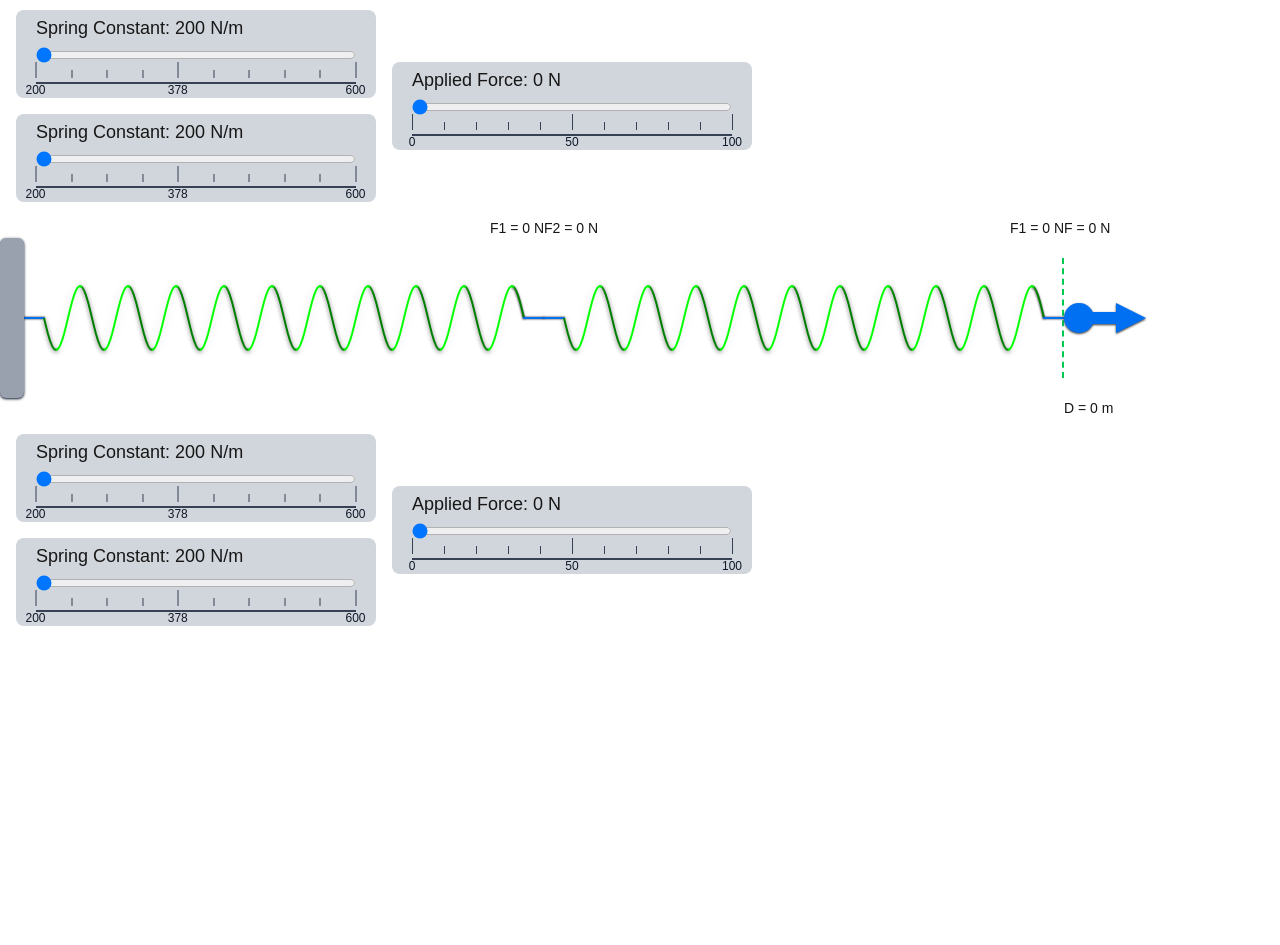
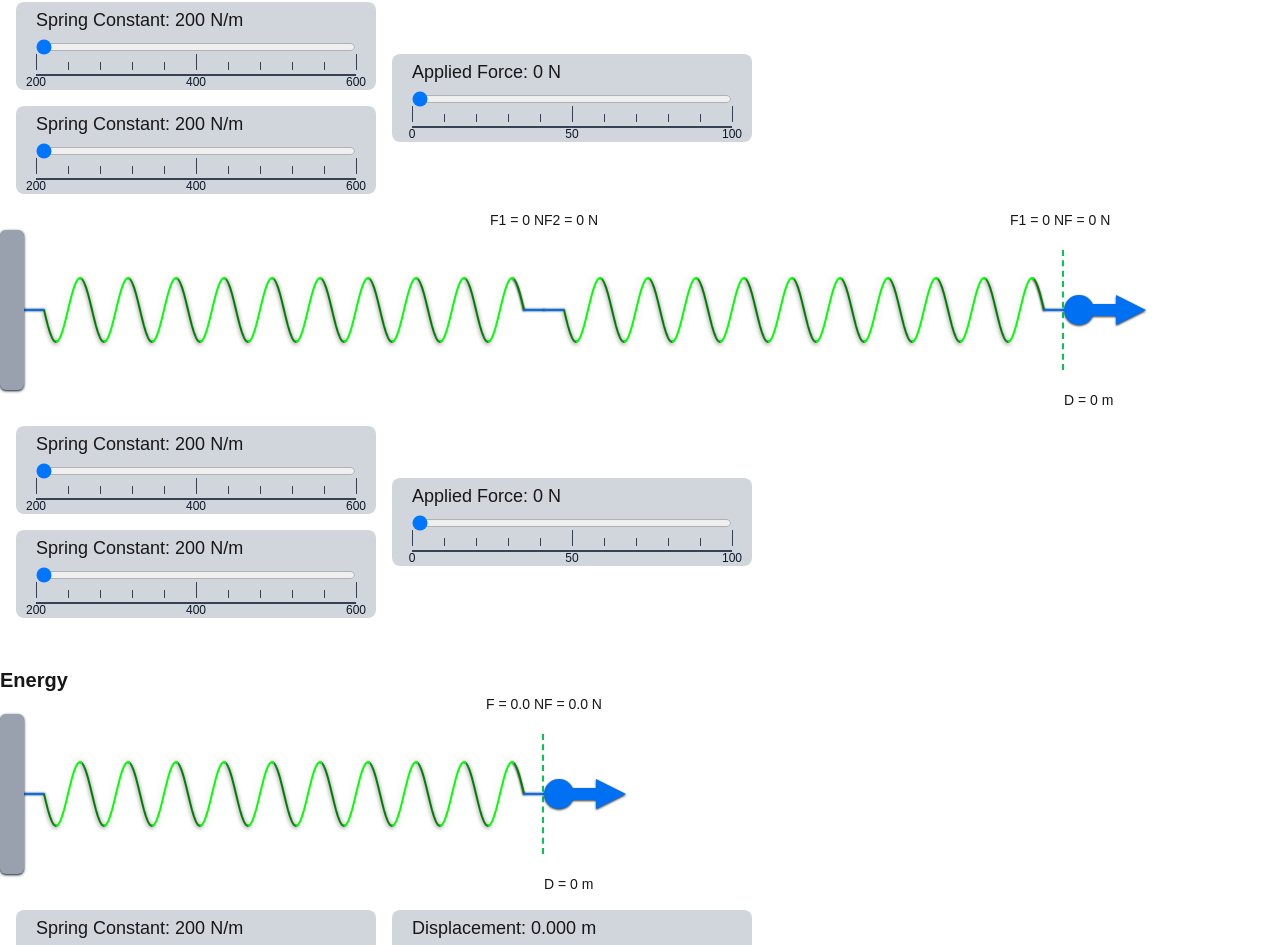
Before and after one commit to RizqiPangestu/portofolio-nextjs, a Next.js app: page /simulator-fisika in a window 1280 px wide. Shown: the part 1210-2155 px from the top of the page. Before the commit the page ends 1852 px from the top, so only its background shows below. Built offline with nearby package versions, Linux system fonts and the light colour scheme.

Commit message:
add energy and tidy up

```diff
--- a/src/app/simulator-fisika/hookes-law.tsx
+++ b/src/app/simulator-fisika/hookes-law.tsx
@@ -6,79 +6,25 @@ import Wall from "../ui/simulator-fisika/components/wall";
 import {useEffect, useState } from "react";
 import BulkyArrow from "../ui/simulator-fisika/components/Arrow";
 
-type SpringSliderProps = {
+type SliderProps = {
   setValue: (value: number) => void;
   value: number
-  minConst: number
-  maxConst: number
+  min: number
+  max: number
+  step: number
+  text: string
+  unit: string
+  toFixed?: number
 }
 
-function SpringSlider({ value, setValue, minConst, maxConst }:SpringSliderProps){
-  const step = 10;
-  const minRulerValue = 1
-  const maxRulerValue = 10
-  // Generate tick values including min, max, and middle
-  const ticks = [minRulerValue, Math.floor((minRulerValue + maxRulerValue) / 2), maxRulerValue];
-
-  return <div className="bg-gray-300 w-[360px] lg:w-[360px] rounded-lg p-5 pt-1">
-      <p className="mb-1 text-sm lg:text-lg">Spring Constant: {value} N/m</p>
-      {/* Ruler container */}
-      <input
-          type="range"
-          min={minConst}
-          max={maxConst}
-          value={value}
-          step={step}
-          onChange={(e) => setValue(Number(e.target.value))}
-          className="w-full"
-      />
-      <div className="relative h-2">
-          {/* Full ruler line */}
-          <div className="absolute top-3 left-0 right-0 h-0.5 bg-gray-700" />
-          {/* Tick marks */}
-          {Array.from({ length: maxRulerValue - minRulerValue + 1 }, (_, i) => {
-          const tickValue = minRulerValue + i;
-          const leftPercent = ((tickValue - minRulerValue) / (maxRulerValue - minRulerValue)) * 100;
-          const isMajorTick = ticks.includes(tickValue);
-          return (
-              <div
-                  key={tickValue}
-                  className={`absolute bottom-0 w-px bg-gray-700`}
-                  style={{
-                      height: isMajorTick ? '16px' : '8px',
-                      left: `${leftPercent}%`,
-                      transform: 'translateX(-50%)',
-                  }}
-                  >
-                  {isMajorTick && (
-                      <div className="absolute top-5 w-max text-xs text-gray-900 -translate-x-1/2">
-                      {Math.round(((tickValue-minRulerValue)/(maxRulerValue-minRulerValue) * (maxConst-minConst)) + minConst)}
-                      </div>
-                  )}
-              </div>
-          );
-          })}
-      </div>
-  </div>
-}
-
-type ForceSliderProps = {
-  setValue: (value: number) => void;
-  value: number
-}
-
-function ForceSlider({ value, setValue }:ForceSliderProps){
-  const min = 0
-  const max = 100
-  const step = 5;
-
+function Slider({ value, setValue,min,max,step,text,unit, toFixed }:SliderProps){
   const minRulerValue = 0
   const maxRulerValue = 10
   // Generate tick values including min, max, and middle
   const ticks = [minRulerValue, Math.floor((minRulerValue + maxRulerValue) / 2), maxRulerValue];
 
   return <div className="bg-gray-300  w-[360px] lg:w-[360px] rounded-lg p-5 pt-1">
-      <p className="mb-1 text-sm lg:text-lg">Applied Force: {value} N</p>
+      <p className="mb-1 text-sm lg:text-lg">{text}: {toFixed==0?(value):(value.toFixed(toFixed))} {unit}</p>
       <div>
           <input
           type="range"
@@ -159,7 +105,7 @@ export default function HookesLaw({width,height,coils}:HookesLawProps){
               style={{ transform: `translateX(${width+40}px)`, width: `${width+40}px` }}>
               {(forceConstant != 0) ? (
                 <div className="" >
-                  <BulkyArrow direction="right" color="#0070f3" height={25} headWidth={20} shaftWidth={10} shaftLength={15+forceConstant}/>
+                  <BulkyArrow direction="right" color="#0070f3" height={25} headWidth={20} shaftWidth={10} shaftLength={distance*200}/>
                   <p className="text-sm">D = {distance.toFixed(3)} m</p>
                 </div>
               ):(
@@ -181,8 +127,22 @@ export default function HookesLaw({width,height,coils}:HookesLawProps){
     </div>
 
     <div className="flex flex-row gap-4 p-4">
-      <SpringSlider value={springConstant} setValue={setSpringConstant} minConst={100} maxConst={1000}></SpringSlider>
-      <ForceSlider value={forceConstant} setValue={setForceConstant}></ForceSlider>
+      <Slider
+        value={springConstant}
+        setValue={setSpringConstant}
+        min={100}
+        max={1000}
+        step={10}
+        text="Spring Constant"
+        unit="N/m"/>
+      <Slider
+        value={forceConstant}
+        setValue={setForceConstant}
+        min={0}
+        max={100}
+        step={5}
+        text="Applied Force"
+        unit="N"/>
     </div>
   </div>
 }
@@ -246,7 +206,7 @@ export function HookesLawParallel({width,height,coils}:HookesLawProps){
             style={{ transform: `translateX(${width+40}px)`, width: `${width+40}px` }}>
             {(forceConstant != 0) ? (
               <div className="" >
-                <BulkyArrow direction="right" color="#0070f3" height={25} headWidth={20} shaftWidth={10} shaftLength={15+forceConstant}/>
+                <BulkyArrow direction="right" color="#0070f3" height={25} headWidth={20} shaftWidth={10} shaftLength={distance*200}/>
                 <p className="text-sm">D = {distance.toFixed(3)} m</p>
               </div>
             ):(
@@ -269,10 +229,31 @@ export function HookesLawParallel({width,height,coils}:HookesLawProps){
 
   <div className="flex flex-row gap-4 p-4 items-center">
     <div className="flex flex-col gap-4">
-      <SpringSlider value={springConstant1} setValue={setSpringConstant1} minConst={200} maxConst={600}></SpringSlider>
-      <SpringSlider value={springConstant2} setValue={setSpringConstant2} minConst={200} maxConst={600}></SpringSlider>
+      <Slider
+        value={springConstant1}
+        setValue={setSpringConstant1}
+        min={200}
+        max={600}
+        step={10}
+        text="Spring Constant"
+        unit="N/m"/>
+      <Slider
+        value={springConstant2}
+        setValue={setSpringConstant2}
+        min={200}
+        max={600}
+        step={10}
+        text="Spring Constant"
+        unit="N/m"/>
     </div>
-    <ForceSlider value={forceConstant} setValue={setForceConstant}></ForceSlider>
+    <Slider
+        value={forceConstant}
+        setValue={setForceConstant}
+        min={0}
+        max={100}
+        step={5}
+        text="Applied Force"
+        unit="N"/>
   </div>
 </div>
 }
@@ -315,7 +296,9 @@ export function HookesLawSeries({width,height,coils}:HookesLawProps){
           <div className="">
             <p className="text-center text-sm">F1 = {forceConstant} N</p>
             {(forceConstant != 0) && (
-              <BulkyArrow direction="left" color="#F070f3" height={25} headWidth={20} shaftWidth={10} shaftLength={15+forceConstant}/>
+              <div className="flex justify-end">
+                <BulkyArrow direction="left" color="#F070f3" height={25} headWidth={20} shaftWidth={10} shaftLength={15+forceConstant}/>
+              </div>
             )}
           </div>
           <div className="">
@@ -335,7 +318,7 @@ export function HookesLawSeries({width,height,coils}:HookesLawProps){
             style={{ transform: `translateX(${width+40}px)`, width: `${width+40}px` }}>
             {(forceConstant != 0) ? (
               <div className="" >
-                <BulkyArrow direction="right" color="#0070f3" height={25} headWidth={20} shaftWidth={10} shaftLength={15+forceConstant}/>
+                <BulkyArrow direction="right" color="#0070f3" height={25} headWidth={20} shaftWidth={10} shaftLength={distance*200+distance*200}/>
                 <p className="text-sm">D = {distance.toFixed(3)} m</p>
               </div>
             ):(
@@ -358,10 +341,109 @@ export function HookesLawSeries({width,height,coils}:HookesLawProps){
 
   <div className="flex flex-row gap-4 p-4 items-center">
     <div className="flex flex-col gap-4">
-      <SpringSlider value={springConstant1} setValue={setSpringConstant1} minConst={200} maxConst={600}></SpringSlider>
-      <SpringSlider value={springConstant2} setValue={setSpringConstant2} minConst={200} maxConst={600}></SpringSlider>
+      <Slider
+        value={springConstant1}
+        setValue={setSpringConstant1}
+        min={200}
+        max={600}
+        step={10}
+        text="Spring Constant"
+        unit="N/m"/>
+      <Slider
+        value={springConstant2}
+        setValue={setSpringConstant2}
+        min={200}
+        max={600}
+        step={10}
+        text="Spring Constant"
+        unit="N/m"/>
     </div>
-    <ForceSlider value={forceConstant} setValue={setForceConstant}></ForceSlider>
+    <Slider
+        value={forceConstant}
+        setValue={setForceConstant}
+        min={0}
+        max={100}
+        step={5}
+        text="Applied Force"
+        unit="N"/>
   </div>
 </div>
 }
+
+export function HookesLawEnergy({width,height,coils}:HookesLawProps){
+  const [springConstant,setSpringConstant] = useState<number>(200)
+  const [forceConstant,setForceConstant] = useState<number>(0)
+  const [distance,setDistance] = useState<number>(0)
+
+  useEffect(() => {
+    setForceConstant(springConstant * distance)
+  }, [distance, springConstant]);
+
+  return <div className="w-full relative">
+  <div className={`flex flex-row items-center relative`} style={{ height: `${2.5*height}px` }}>
+    <div className="relative left-0 z-[1]">
+      <Wall height={height*2}></Wall>
+    </div>
+    <div className="flex flex-col h-full justify-center relative">
+      <div className="absolute top-0 right-0">
+        <div className="flex flex-col">
+          <p className="text-center text-sm">F = {forceConstant.toFixed(1)} N</p>
+          {(forceConstant != 0) && (
+            <div className="self-end">
+              <BulkyArrow direction="left" color="#007F00" height={25} headWidth={20} shaftWidth={10} shaftLength={15+forceConstant}/>
+            </div>
+          )}
+        </div>
+      </div>
+      <div className="flex flex-row w-full h-full items-center">
+        <SpringSVG width={width+(distance*200)} height={height} coils={coils} strokeColor="#0070f3" strokeWidth={springConstant / 100} />
+      </div>
+      <div className="absolute h-full"  style={{ width: `${width+40}px` }}>
+        <div className="flex flex-row items-center justify-end h-full w-full">
+          <div className="right-0 border-l-2 border-dashed h-3/5 border-green-500"></div>
+          <div className="absolute flex flex-col right-0 bottom-0"
+            style={{ transform: `translateX(${width+40}px)`, width: `${width+40}px` }}>
+            {(forceConstant != 0) ? (
+              <div className="" >
+                <BulkyArrow direction="right" color="#0070f3" height={25} headWidth={20} shaftWidth={10} shaftLength={distance*200}/>
+                <p className="text-sm">D = {distance.toFixed(3)} m</p>
+              </div>
+            ):(
+              <p className="text text-sm">D = 0 m</p>
+            )}
+          </div>
+        </div>
+      </div>
+    </div>
+    <div className="flex flex-col h-full w-full justify-center relative">
+      <div className="absolute top-0">
+        <p className="text-center text-sm">F = {forceConstant.toFixed(1)} N</p>
+        {(forceConstant != 0) && (
+          <BulkyArrow direction="right" color="#0070f3" height={25} headWidth={20} shaftWidth={10} shaftLength={15+forceConstant}/>
+        )}
+      </div>
+      <PullArrowSVG height={height} translateX={forceConstant}></PullArrowSVG>
+    </div>
+  </div>
+
+  <div className="flex flex-row gap-4 p-4">
+  <Slider
+        value={springConstant}
+        setValue={setSpringConstant}
+        min={100}
+        max={400}
+        step={10}
+        text="Spring Constant"
+        unit="N/m"/>
+    <Slider
+        value={distance}
+        setValue={setDistance}
+        min={0}
+        max={1}
+        step={0.05}
+        text="Displacement"
+        unit="m"
+        toFixed={3}/>
+  </div>
+</div>
+}
--- a/src/app/simulator-fisika/simulator-fisika.tsx
+++ b/src/app/simulator-fisika/simulator-fisika.tsx
@@ -1,6 +1,6 @@
 "use client"
 
-import HookesLaw, { HookesLawParallel, HookesLawSeries } from "./hookes-law";
+import HookesLaw, { HookesLawEnergy, HookesLawParallel, HookesLawSeries } from "./hookes-law";
 
 export default function SimulatorFisika(){
     const width = 480
@@ -10,15 +10,17 @@ export default function SimulatorFisika(){
     return <div className="flex flex-col gap-8">
         <div>
             <h2 className="text-xl font-bold">Introduction</h2>
-            <div className={`flex flex-col w-full h-[${height*2}px] gap-2`}>
-                <HookesLaw width={width} height={height} coils={springCoils}></HookesLaw>
-                <HookesLaw width={width} height={height} coils={springCoils}></HookesLaw>
-            </div>
+            <HookesLaw width={width} height={height} coils={springCoils}></HookesLaw>
+            <HookesLaw width={width} height={height} coils={springCoils}></HookesLaw>
         </div>
         <div>
             <h2 className="text-xl font-bold">System</h2>
             <HookesLawParallel width={width} height={height} coils={springCoils}></HookesLawParallel>
             <HookesLawSeries width={width} height={height} coils={springCoils}></HookesLawSeries>
         </div>
+        <div>
+            <h2 className="text-xl font-bold">Energy</h2>
+            <HookesLawEnergy width={width} height={height} coils={springCoils}></HookesLawEnergy>
+        </div>
     </div>
 }
```
